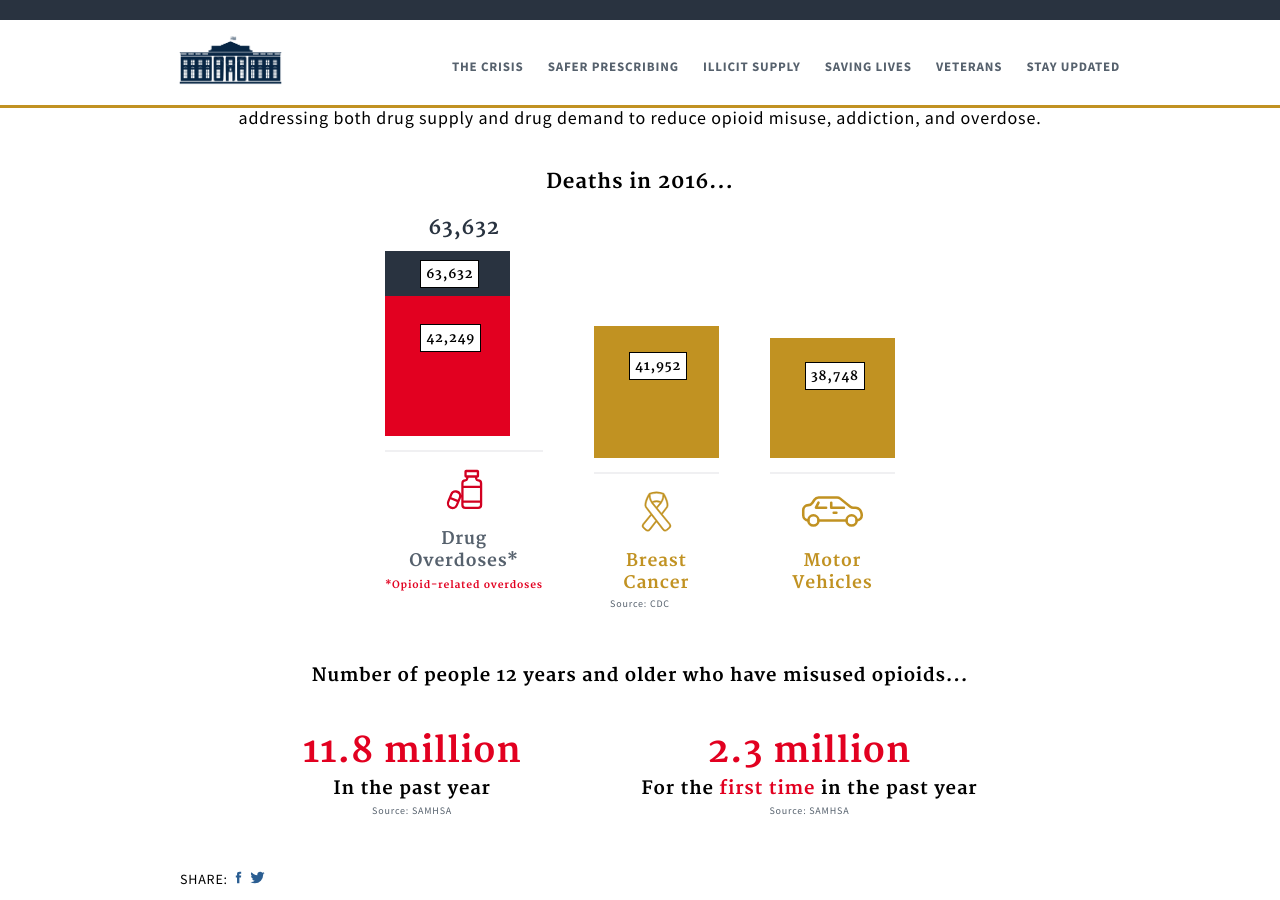
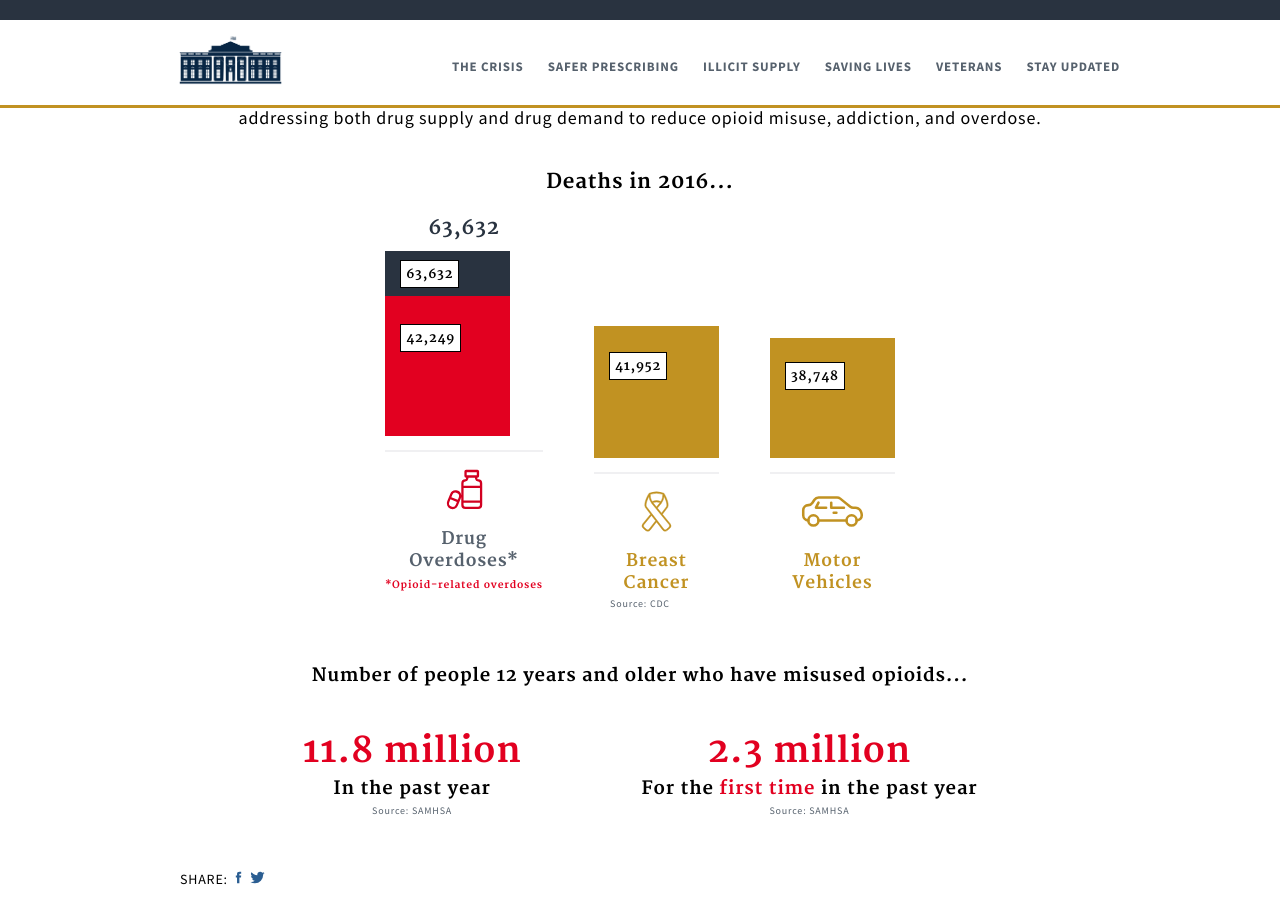
Before and after one commit to GSA/opioids.gov, a Jekyll site: the page built from index.md, in a window 1280 px wide and 900 px high, scrolled down 983 px. Built offline with Jekyll 4.4.1, drawn with Linux system fonts in a browser that asks for light colours; nearby versions of some CDN libraries.

Commit message:
Update Crisis chart for small screen

```diff
--- a/_sass/_base_styling.scss
+++ b/_sass/_base_styling.scss
@@ -310,7 +310,9 @@ p > span {
         text-align: center;
         -webkit-box-align: center;
             -ms-flex-align: center;
-                align-items: center;
+            align-items: center;
+            -ms-flex-direction: row;
+            flex-direction: row;
         padding-top: 1rem;
         @media screen and (min-width: $medium-screen) {
             -webkit-box-align: end;
@@ -351,7 +353,7 @@ p > span {
                 color: $color-black;
                 content: attr(title);
                 top: 20%;
-                left: 28%;
+                left: 12%;
                 padding: 5px 5px;
                 position: absolute;
                 z-index: 98;
@@ -392,7 +394,7 @@ p > span {
 
     .block {
         display: block;
-        width: 125px;
+        width: 75px;
         color: #fff;
         font-size: .75em;
         background-color: $color-blue-darkest;
@@ -402,6 +404,9 @@ p > span {
         -o-transition: opacity, .3s ease;
         transition: opacity, .3s ease;
         cursor: pointer;
+        @media screen and (min-width: $medium-screen) {
+            width: 125px;
+        }
     }
     .block:nth-of-type(2) {
         background-color: $color-red;
```
